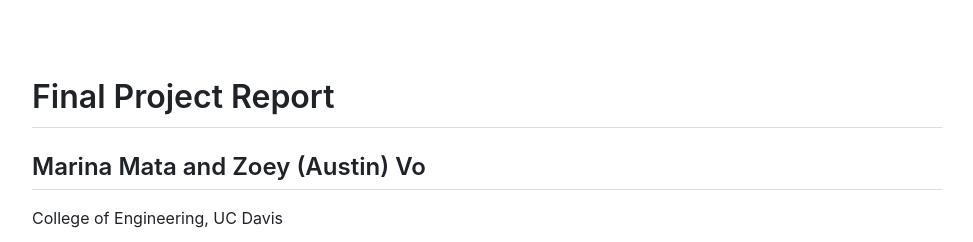
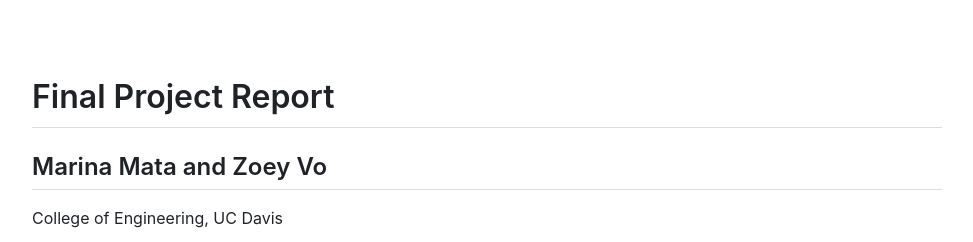
Before and after one commit to zoeyvo/asteroid-avoidance, a plain HTML site: page index.html in a window 1280 px wide. Shown: the top 242 px of the page, without its empty margins (153-1126 px from the left). Drawn offline with Linux system fonts and the light colour scheme.

Commit message:
Update index.html

```diff
--- a/index.html
+++ b/index.html
@@ -11,7 +11,7 @@
   <article class="markdown-body">
     <header id="title-block-header">
       <h1 class="title">Final Project Report</h1>
-      <h2>Marina Mata and Zoey (Austin) Vo</h2>
+      <h2>Marina Mata and Zoey Vo</h2>
       <p>College of Engineering, UC Davis</p>
       <p>Email: <a href="mailto:mmbmata@ucdavis.edu">mmbmata@ucdavis.edu</a>, <a href="mailto:ausvo@ucdavis.edu">ausvo@ucdavis.edu</a></p>
     </header>
```
